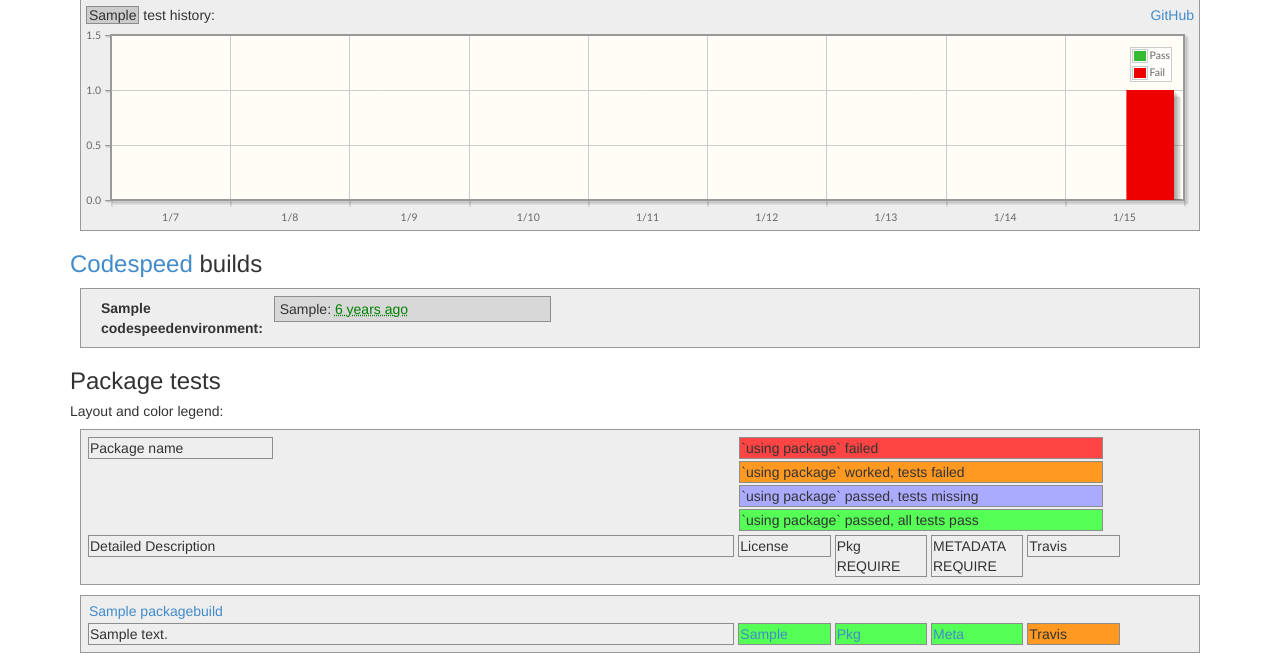
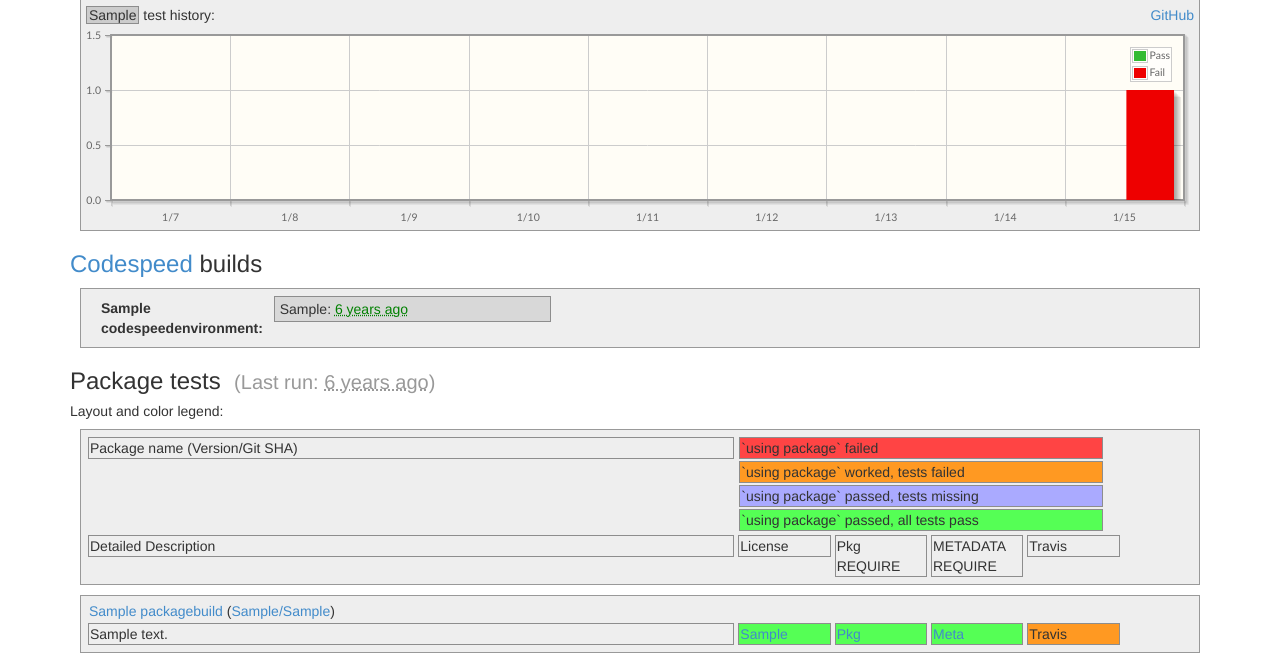
Before and after one commit to staticfloat/status.julialang.org, a Django app: page / in a window 1280 px wide. Shown: the part 324-987 px from the top of the page. Run offline with Django 3.2, Linux system fonts and the light colour scheme; tables that the repository leaves empty hold one stand-in row (values such as "Sample post").

Commit message:
Add `gitsha` field, sort codespeed blas types and nightly targets, display version/gitsha of packages, and record last PackageEval run

```diff
--- a/www/dashboard_project/dashboard/models.py
+++ b/www/dashboard_project/dashboard/models.py
@@ -70,6 +70,11 @@ class TravisBuild(models.Model):
         return self.commit + " [" + self.result + "]"
 
 
+# Stores information about the last PackageRun
+class PackageRun(models.Model):
+    date = models.DateTimeField('Date of last PackageEval.jl submission')
+
+
 # Stores Package builds from PackageEval
 class PackageBuild(models.Model):
     # The name of the package (Nettle.jl)
@@ -78,8 +83,9 @@ class PackageBuild(models.Model):
     # The url of the package (http://github.com/JuliaLang/Nettle.jl)
     url = models.TextField('Repository URL')
 
-    # The version of the package being tested
-    version = models.TextField('Version')
+    # The version of the package being tested (v0.1.8/d34df00d)
+    version = models.TextField('Version of package (from METADATA)')
+    gitsha = models.TextField('git SHA of package')
 
     # License of the package (MIT)
     license = models.TextField('License type')
--- a/www/dashboard_project/dashboard/templates/dashboard/index.html
+++ b/www/dashboard_project/dashboard/templates/dashboard/index.html
@@ -289,10 +289,14 @@
 
       // Download new data from the site, write it out to the DOM
       function update() {
+        promises = []
+
         // Start with nightly builds
-        $.ajax('get/nightly', {success:function( data ) {
+        promises.push( $.ajax('get/nightly').then(function( data ) {
           // We're given a dict indexed by target
-          for( target in data ) {
+          targets = Object.keys(data).sort()
+          for( idx in targets ) {
+            target = targets[idx]
             id = 'nightly-'+sanitize(target)
 
             // Have we already added this particular target?
@@ -317,14 +321,11 @@
               $('#container_nightly').append(template)
             }
           }
-
-          // Any <abbr> tags with .timeago applied to it will get automagically updated!
-          $('abbr.timeago').timeago();
-        }})
+        }))
 
 
         // Then, move on to travis builds
-        $.ajax('get/travis', {success:function( data ) {
+        promises.push( $.ajax('get/travis' ).then(function( data ) {
           // We're given a dict indexed by branch
           for( branch in data ) {
             // Gotta sanitize out naughty characters
@@ -344,12 +345,19 @@
             // Now, update the graph for this branch
             update_travis_graph(data[branch], id)
           }
-        }})
+        }))
 
 
         // Next, let's do the codespeed builds
-        $.ajax('get/codespeed_envs', {success:function(envs) {
-          $.ajax('get/codespeed', {success:function(blas_data) {
+        codespeed_envs_promise = $.ajax('get/codespeed_envs' )
+        codespeed_promise = $.ajax('get/codespeed')
+
+        promises.push(codespeed_envs_promise)
+        promises.push(codespeed_promise)
+
+        promises.push($.when( codespeed_promise, codespeed_envs_promise ).then(function(blas_data_container, envs_container) {
+          envs = envs_container[0]
+          blas_data = blas_data_container[0]
           // I'm not in love with this approach since we build everything every time, as opposed
           // to the approach in the nightly builds where we selectively update, etc....
           // But I'm willing to live with it for now
@@ -363,7 +371,9 @@
               template += '</div>'
               template += '</div>'
               //template += '<div style="display:block-inline" class="row">'
-                for( blas in blas_data[name] ) {
+              blas_names = Object.keys(blas_data[name]).sort()
+              for( idx in blas_names ) {
+                blas = blas_names[idx]
                 id = 'codespeed-'+sanitize(name+'-'+blas)
                 template += '<div class="codespeed_cell col-sm-3">'
                 template +=   blas + ': '
@@ -379,14 +389,16 @@
           }
 
           $('#container_codespeed').html(template)
+        }))
 
-            // Any <abbr> tags with .timeago applied to it will get automagically updated!
-            $('abbr.timeago').timeago();
-          }})
-        }})
+        // Get the last time we ran PackageEval
+        promises.push($.ajax('get/package_run').then(function( data ) {
+          // We're given a dict that has a single entry: date
+          $('abbr#last_package_run').attr('title', data['date']).html("blah")
+        }))
 
         // Finally, let's close out with Package statii
-        $.ajax('get/package', {success:function( data ) {
+        promises.push( $.ajax('get/package').then(function( data ) {
           // We're given a dict indexed by name, sort ignoring case
           names = Object.keys(data).sort(function( a, b) {
             return a.toLowerCase().localeCompare(b.toLowerCase());
@@ -403,7 +415,7 @@
             if( div.length == 0 ) {
               template =  '<div id="'+id+'" class="cell">'
               template += '  <div style="margin-left: -12px; margin-right:0px" class="row">'
-              template += '    <div class="pkg-name col-xs-2"></div>'
+              template += '    <div class="pkg-name col-xs-12"></div>'
               template += '  </div>'
               template += '  <div style="margin-left: 0px; margin-right:0px" class="row">'
               template += '    <div class="pkg-details col-xs-7 bordered"></div>'
@@ -421,7 +433,7 @@
 
             // Now, update the above div with the new information stored in data
             pkgname = $(div).find('.pkg-name')
-            pkgname.html('<a href="'+d['url']+'">'+names[idx]+'</a>')
+            pkgname.html('<a href="'+d['url']+'">'+names[idx]+'</a> (<a href="'+d['url']+'/commit/'+d['gitsha']+'">'+d['version']+'/'+d['gitsha']+'</a>)')
             $(div).removeClass("cell_full_pass cell_full_fail cell_using_pass cell_using_fail")
             $(div).addClass('cell_'+d['status'])
 
@@ -461,8 +473,6 @@
             travis = $(div).find('.pkg-travis')
             githubIndex = d['url'].indexOf("github.com/")
             travis.removeClass("full_pass full_fail")
-            console.log( d['travis'] )
-            console.log( githubIndex )
             if( d['travis'] && githubIndex != -1 ) {
               // Parse out the username and repo
               userAndRepo = d['url'].substring(githubIndex+11, d['url'].length )
@@ -474,10 +484,12 @@
               travis.html('Travis')
             }
           }
+        }))
 
+        $.when.apply($, promises).done(function(){
           // Any <abbr> tags with .timeago applied to it will get automagically updated!
           $('abbr.timeago').timeago();
-        }})
+        })
       }
   	</script>
   </head>
@@ -500,15 +512,13 @@
       <div id="container_codespeed">
       </div>
 
-      <h3>Package tests</h3>
+      <h3>Package tests &nbsp;<span class="text-muted" style="font-size:smaller">(Last run: <abbr id="last_package_run" class="timeago" style="color:#999"></abbr>)</span></h3>
       <div id="container_package">
         <h5>Layout and color legend:</h5>
         <div  class="cell">
           <div style="margin-left: 0px; margin-right:0px" class="row">
-            <div class="bordered col-sm-2">
-              Package name
-            </div>
-            <div class="col-sm-5">
+            <div class="bordered col-xs-7">
+              Package name (Version/Git SHA)
             </div>
             <div style="margin: 0px; padding: 0px 1px 0px 1px;" class="col-sm-4">
               <div class="bordered using_fail">
--- a/www/dashboard_project/dashboard/urls.py
+++ b/www/dashboard_project/dashboard/urls.py
@@ -14,4 +14,5 @@ urlpatterns = patterns('',
     url(r'^put/codespeed_env$', views.put_codespeed_environment),
     url(r'^get/package$', views.get_package_builds),
     url(r'^put/package$', views.put_package_build),
+    url(r'^get/package_run$', views.get_package_run),
 )
--- a/www/dashboard_project/dashboard/views.py
+++ b/www/dashboard_project/dashboard/views.py
@@ -120,7 +120,7 @@ def get_codespeed_environments(request):
 
 def get_package_builds(request):
 	data = PackageBuild.objects.all()
-	obj = {p.name:{	'url':p.url, 'license':p.license, 'status':p.status, 'details':p.details,
+	obj = {p.name:{	'url':p.url, 'license':p.license, 'status':p.status, 'details':p.details, 'gitsha':p.gitsha,
 					'pkgreq':p.pkgreq, 'metareq':p.metareq, 'travis':p.travis, 'version':p.version} for p in data}
 	return JSONResponse(obj)
 
@@ -128,14 +128,27 @@ def put_package_build(request):
 	if request.method == "POST":
 		data = json.loads(request.body)
 
+		# Update our "latest PackageEval" field
+		if not len(PackageRun.objects.all()):
+			PackageRun.objects.create(date=now())
+		else:
+			pr_obj = PackageRun.objects.get()
+			pr_obj.date = now()
+			pr_obj.save()
+
 		# Delete this PackageBuild if it already exists
 		PackageBuild.objects.filter(name=data['name']).delete()
 
 		# Save out the information to our database
-		PackageBuild.objects.create(name=data['name'], url=data['url'], license=data['license'], status=data['status'], version=data['version'],
-									details=data['details'], pkgreq=data['pkgreq'] == "true", metareq=data['metareq'] == "true", travis=data['travis'] == "true")
+		PackageBuild.objects.create(name=data['name'], url=data['url'], license=data['license'], status=data['status'],
+									version=data['version'], details=data['details'], gitsha=data['gitsha'],
+									pkgreq=data['pkgreq'] == "true", metareq=data['metareq'] == "true", travis=data['travis'] == "true")
 	return HttpResponse()
 
+
+def get_package_run(request):
+	pr_obj = PackageRun.objects.get()
+	return JSONResponse({'date':pr_obj.date})
 
 def clear_travis(request):
 	TravisBuild.objects.all().delete()
--- a/www/dashboard_project/testdata/ASCIIPlots.json
+++ b/www/dashboard_project/testdata/ASCIIPlots.json
@@ -2,6 +2,7 @@
   "name": "ASCIIPlots",
   "url": "http://github.com/johnmyleswhite/ASCIIPlots.jl",
   "version": "0.0.2",
+  "gitsha": "abcd123",
   "license": "MIT",
   "status": "full_pass",
   "details": "Tests exist, ran 'julia runtests.jl', passed!",
--- a/www/dashboard_project/testdata/AWS.json
+++ b/www/dashboard_project/testdata/AWS.json
@@ -2,6 +2,7 @@
   "name": "AWS",
   "url": "http://github.com/amitmurthy/AWS.jl",
   "version": "0.0.0",
+  "gitsha": "321bacd",
   "license": "MIT",
   "status": "using_pass",
   "details": "Tests exist, no master file to run, tried 'using AWS', no errors.",
--- a/www/dashboard_project/testdata/ApproxFun.json
+++ b/www/dashboard_project/testdata/ApproxFun.json
@@ -2,6 +2,7 @@
   "name": "ApproxFun",
   "url": "http://github.com/dlfivefifty/ApproxFun",
   "version": "0.0.0",
+  "gitsha":, "125316236",
   "license": "Unknown",
   "status": "using_pass",
   "details": "Tests exist, no master file to run, tried 'using ApproxFun', no errors.",
--- a/www/dashboard_project/testdata/Arduino.json
+++ b/www/dashboard_project/testdata/Arduino.json
@@ -2,6 +2,7 @@
   "name": "Arduino",
   "url": "http://github.com/rennis250/Arduino.jl",
   "version": "0.0.0",
+  "gitsha":, "abdcdacd",
   "license": "Unknown",
   "status": "using_fail",
   "details": "No tests, tried 'using Arduino', failed!",
--- a/www/dashboard_project/testdata/ArgParse.json
+++ b/www/dashboard_project/testdata/ArgParse.json
@@ -2,6 +2,7 @@
   "name": "ArgParse",
   "url": "http://github.com/carlobaldassi/ArgParse.jl",
   "version": "0.2.8",
+  "gitsha": "1a2a3a4a",
   "license": "MIT",
   "status": "full_pass",
   "details": "Tests exist, ran 'julia runtests.jl', passed!",
```
Lines whose indentation alone changed are shown as unchanged.
